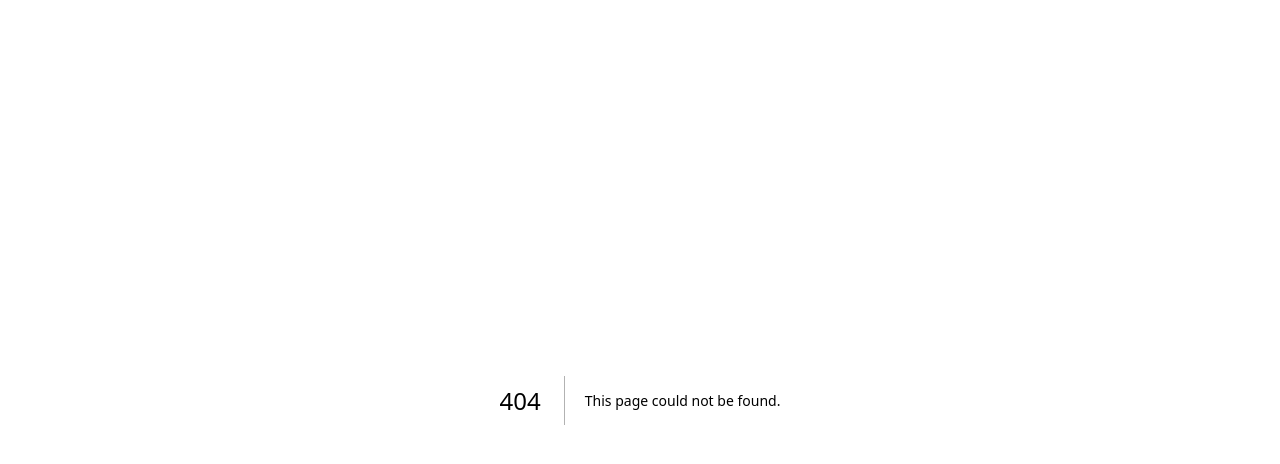
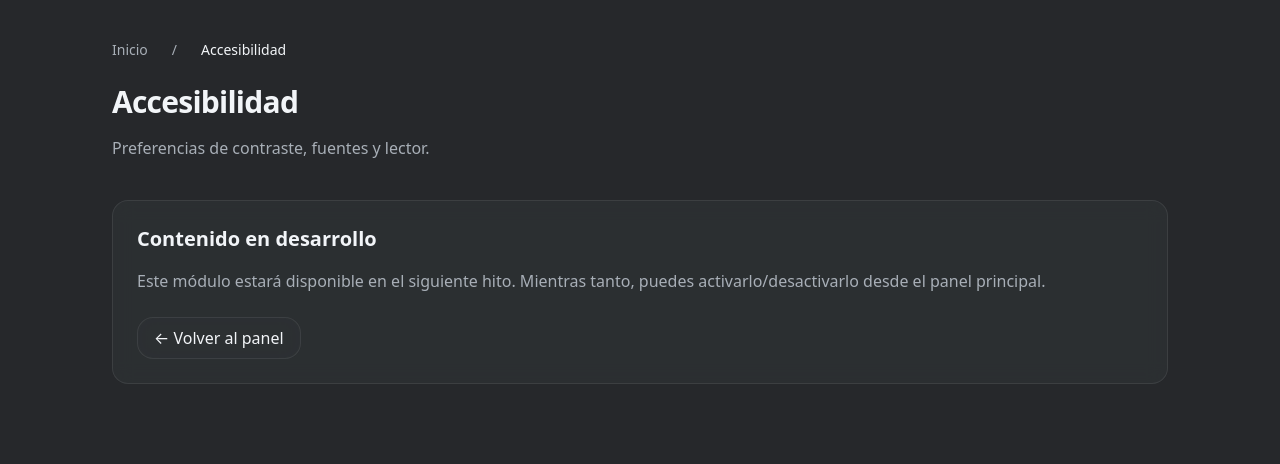
Before and after one commit to JMArangoG/ielts-arion, a Next.js app: page /modulos/accesibilidad in a window 1280 px wide. Before the commit this address had no page. Shown: the top 464 px of the page. Built offline with nearby package versions, Linux system fonts and the light colour scheme.

Commit message:
feat(Ruta B): persistencia localStorage + navegación dinámica por módulos

```diff
--- /dev/null
+++ b/src/app/modulos/[id]/page.tsx
@@ -0,0 +1,58 @@
+// =====================================================================
+// ARION · Página de módulo — placeholder M2
+// Ubicación: src/app/modulos/[id]/page.tsx
+// Por qué: routing dinámico de Next.js; [id] = listening, reading, etc.
+// =====================================================================
+import { notFound } from "next/navigation";
+import { ETIQUETAS } from "@/config/etiquetas";
+import Link from "next/link";
+
+export async function generateMetadata({ params }: { params: Promise<{ id: string }> }) {
+  const { id } = await params;
+  const modulo = ETIQUETAS.find((e) => e.id === id);
+  if (!modulo) return { title: "Módulo no encontrado" };
+  return {
+    title: `ielts-arion · ${modulo.nombre}`,
+    description: modulo.descripcion,
+  };
+}
+
+export default async function ModuloPage({ params }: { params: Promise<{ id: string }> }) {
+  const { id } = await params;
+  const modulo = ETIQUETAS.find((e) => e.id === id);
+
+  if (!modulo) notFound();
+
+  return (
+    <main className="mx-auto w-full max-w-6xl px-edge py-stack-xl">
+      {/* Breadcrumb accesible: jerarquía clara */}
+      <nav aria-label="Breadcrumb" className="mb-stack-lg">
+        <ol className="flex gap-gutter text-sm text-arion-muted">
+          <li><Link href="/" className="hover:underline">Inicio</Link></li>
+          <li aria-hidden="true">/</li>
+          <li aria-current="page" className="text-arion-text">{modulo.nombre}</li>
+        </ol>
+      </nav>
+
+      <h1 className="text-3xl font-bold tracking-tight">{modulo.nombre}</h1>
+      <p className="mt-stack-md max-w-prose text-arion-muted">{modulo.descripcion}</p>
+
+      {/* Placeholder M2: aquí irán ejercicios, audio, etc. */}
+      <div className="mt-stack-xl glass-panel p-stack-lg">
+        <h2 className="text-xl font-semibold">Contenido en desarrollo</h2>
+        <p className="mt-stack-md text-arion-muted">
+          Este módulo estará disponible en el siguiente hito. Mientras tanto,
+          puedes activarlo/desactivarlo desde el panel principal.
+        </p>
+        <Link
+          href="/"
+          className="mt-stack-lg inline-block glass-panel px-stack-md py-stack-sm
+                     hover:-translate-y-0.5 transition-transform duration-150
+                     motion-reduce:transition-none"
+        >
+          ← Volver al panel
+        </Link>
+      </div>
+    </main>
+  );
+}
--- a/src/components/PanelEtiquetas.tsx
+++ b/src/components/PanelEtiquetas.tsx
@@ -1,41 +1,82 @@
 // =====================================================================
-// ARION · Panel interactivo — v3 adherencia estricta al sistema
-// Cambios: utilidades nativas (gap-gutter, p-stack-md, mt-stack-lg)
-// generadas por Tailwind v4 desde --spacing-* → heredan clamp();
-// text-arion-muted (6.7:1 AA) y ring-arion-primary en estado activo.
+// ARION · Panel interactivo — v4 (persistencia + navegación)
+// Cambios:
+// 1) Carga inicial desde localStorage (hidratación SSR-safe).
+// 2) Cada tarjeta navega a /modulos/[id] con <Link> envuelto en <button>
+//    (accesibilidad: un solo foco, navegación por teclado intacta).
+// 3) Persistencia en cada alternancia (debounce no necesario: 15 items).
 // =====================================================================
 "use client";
 
-import { useState } from "react";
+import { useState, useEffect } from "react";
+import Link from "next/link";
 import { ETIQUETAS } from "@/config/etiquetas";
+import { cargarModulosActivos, guardarModulosActivos } from "@/lib/storage";
 
 export default function PanelEtiquetas() {
+  // Estado inicial vacío; se hidrata en useEffect (SSR-safe)
   const [activas, setActivas] = useState<string[]>([]);
+  const [hidratado, setHidratado] = useState(false);
+
+  // Carga desde localStorage (solo cliente)
+  useEffect(() => {
+    const cargadas = cargarModulosActivos();
+    setActivas(cargadas);
+    setHidratado(true);
+  }, []);
+
+  // Persistencia en cada cambio
+  useEffect(() => {
+    if (!hidratado) return;
+    guardarModulosActivos(activas);
+  }, [activas, hidratado]);
 
   const alternar = (id: string) =>
     setActivas(prev => (prev.includes(id) ? prev.filter(x => x !== id) : [...prev, id]));
+
+  if (!hidratado) {
+    // Skeleton accesible: evita layout shift (CLS)
+    return (
+      <section aria-labelledby="titulo-modulos">
+        <header className="flex items-baseline justify-between gap-gutter">
+          <h2 id="titulo-modulos" className="text-lg font-semibold">Módulos de preparación</h2>
+          <p className="text-sm text-arion-muted">Cargando…</p>
+        </header>
+        <div className="mt-stack-lg grid grid-cols-1 sm:grid-cols-2 lg:grid-cols-3 xl:grid-cols-5 gap-gutter">
+          {ETIQUETAS.map((e) => (
+            <div key={e.id} className="glass-panel h-[120px] animate-pulse" />
+          ))}
+        </div>
+      </section>
+    );
+  }
 
   return (
     <section aria-labelledby="titulo-modulos">
       <header className="flex items-baseline justify-between gap-gutter">
         <h2 id="titulo-modulos" className="text-lg font-semibold">Módulos de preparación</h2>
-        {/* Contador vivo sin robo de foco */}
         <p role="status" aria-live="polite" className="text-sm text-arion-muted">
           {activas.length} de {ETIQUETAS.length} activas
         </p>
       </header>
 
-      {/* Grilla 1→2→3→5 con gutter ARION */}
       <ul className="mt-stack-lg grid grid-cols-1 sm:grid-cols-2 lg:grid-cols-3 xl:grid-cols-5 gap-gutter list-none p-0 m-0">
         {ETIQUETAS.map((e) => {
           const activa = activas.includes(e.id);
           return (
             <li key={e.id}>
-              {/* aria-pressed + min-h 44px (WCAG 2.5.8) + cursor-pointer */}
+              {/* Wrapper de navegación: <Link> con <button> interno.
+                  Accesibilidad: el botón es el target de foco; Link
+                  provee navegación semántica sin duplicar focos. */}
+              <Link href={`/modulos/${e.id}`} className="block">
                 <button
                   type="button"
                   aria-pressed={activa}
-                onClick={() => alternar(e.id)}
+                  onClick={(ev) => {
+                    // Evitar navegación si solo se quiere alternar
+                    ev.stopPropagation();
+                    alternar(e.id);
+                  }}
                   className={`
                     glass-panel block w-full h-full min-h-[44px] cursor-pointer
                     p-stack-md text-left
@@ -46,9 +87,9 @@ export default function PanelEtiquetas() {
                   `}
                 >
                   <span className="block font-semibold">{e.nombre}</span>
-                {/* muted 6.7:1 AA sobre surface */}
                   <span className="mt-stack-sm block text-sm text-arion-muted">{e.descripcion}</span>
                 </button>
+              </Link>
             </li>
           );
         })}
--- /dev/null
+++ b/src/lib/storage.ts
@@ -0,0 +1,31 @@
+// =====================================================================
+// ARION · Capa de persistencia — localStorage con tipado seguro
+// Por qué: centraliza keys, validación de esquema y manejo de errores
+// (SSR, quota, privacidad) sin ensuciar componentes con try/catch.
+// =====================================================================
+const STORAGE_KEY = "arion:modulos-activos:v1";
+
+export function cargarModulosActivos(): string[] {
+  if (typeof window === "undefined") return []; // SSR seguro
+  try {
+    const raw = localStorage.getItem(STORAGE_KEY);
+    if (!raw) return [];
+    const parsed = JSON.parse(raw);
+    // Validación de esquema: debe ser string[]
+    if (!Array.isArray(parsed)) return [];
+    return parsed.filter((x) => typeof x === "string");
+  } catch {
+    // Cuota excedida, datos corruptos o privacidad: fallo silencioso
+    return [];
+  }
+}
+
+export function guardarModulosActivos(ids: string[]): void {
+  if (typeof window === "undefined") return; // SSR seguro
+  try {
+    localStorage.setItem(STORAGE_KEY, JSON.stringify(ids));
+  } catch {
+    // Quota excedida o modo privacidad: no romper la UX
+    console.warn("ARION: no se pudo persistir módulos activos");
+  }
+}
```
Lines whose indentation alone changed are shown as unchanged.
